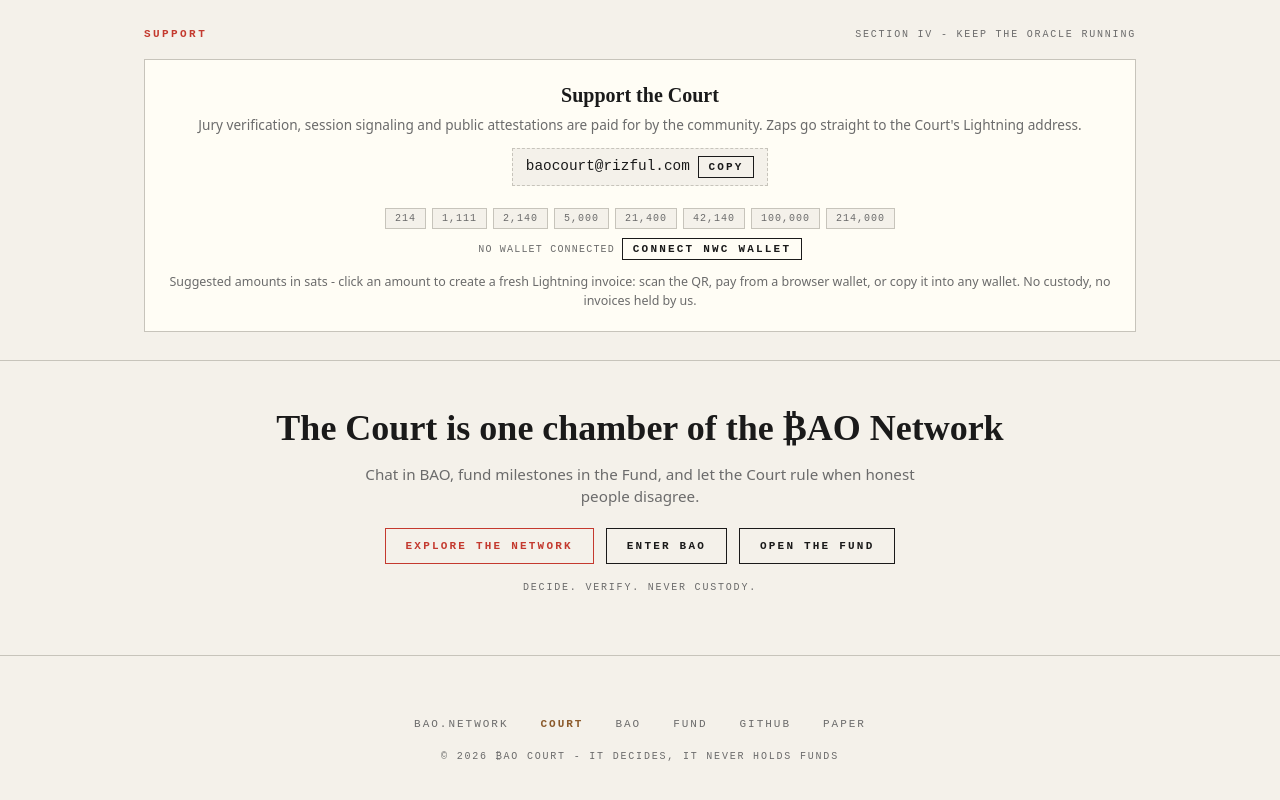
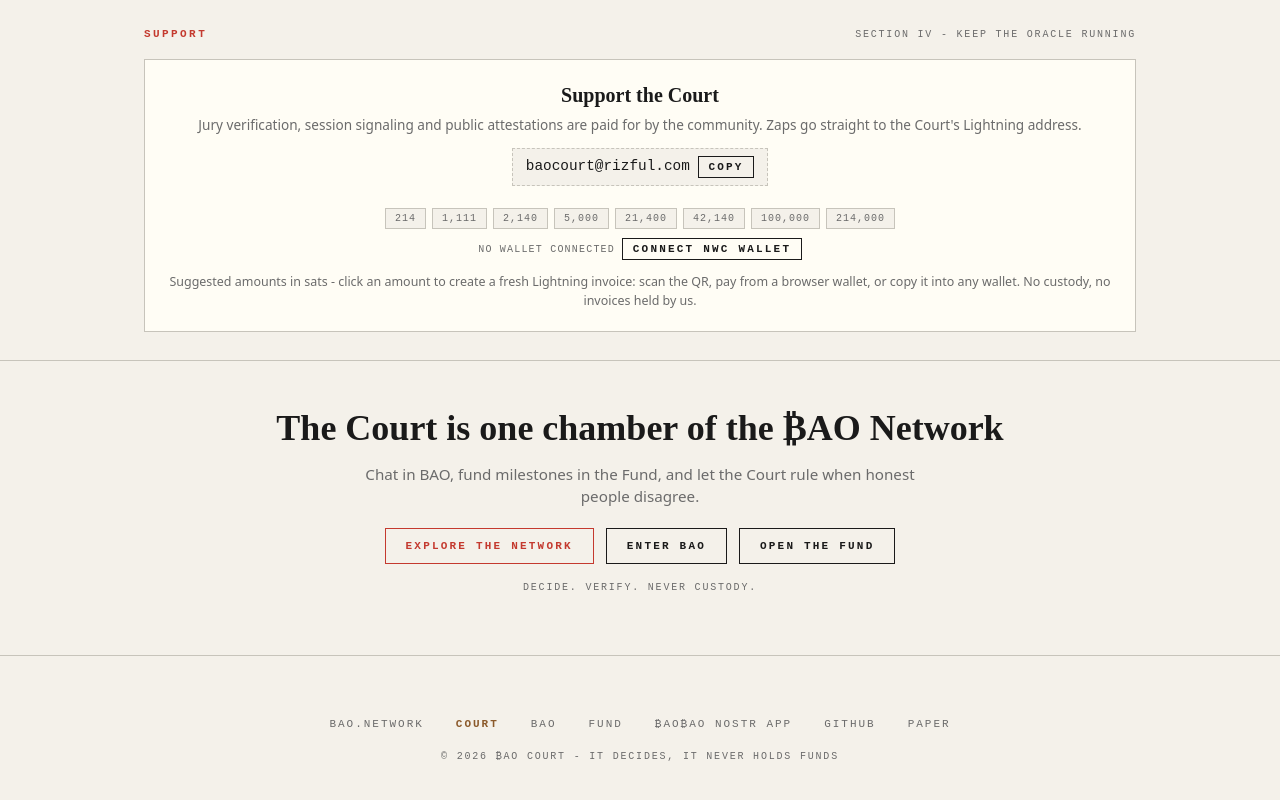
Before and after one commit to baocommunity/bao-court, a website: page site/index.html in a window 1280 px wide. Shown: the part 1813-2613 px from the top of the page. Drawn offline with Linux system fonts and the light colour scheme.

Commit message:
site: footnote link to the ₿AO₿AO Nostr app (bao.bao.network)

```diff
--- a/site/index.html
+++ b/site/index.html
@@ -552,6 +552,7 @@
             <a class="current" href="https://court.bao.network">court</a>
             <a href="https://app.bao.network/">bao</a>
             <a href="https://fund.bao.network">fund</a>
+            <a href="https://bao.bao.network" target="_blank" rel="noopener">₿AO₿AO NOSTR APP</a>
             <a href="https://github.com/baocommunity/bao-court" target="_blank" rel="noopener">github</a>
             <a href="https://github.com/baocommunity/bao-court/blob/main/docs/FROST_COURT_ORACLE_PAPER.md" target="_blank" rel="noopener">paper</a>
         </div>
```
